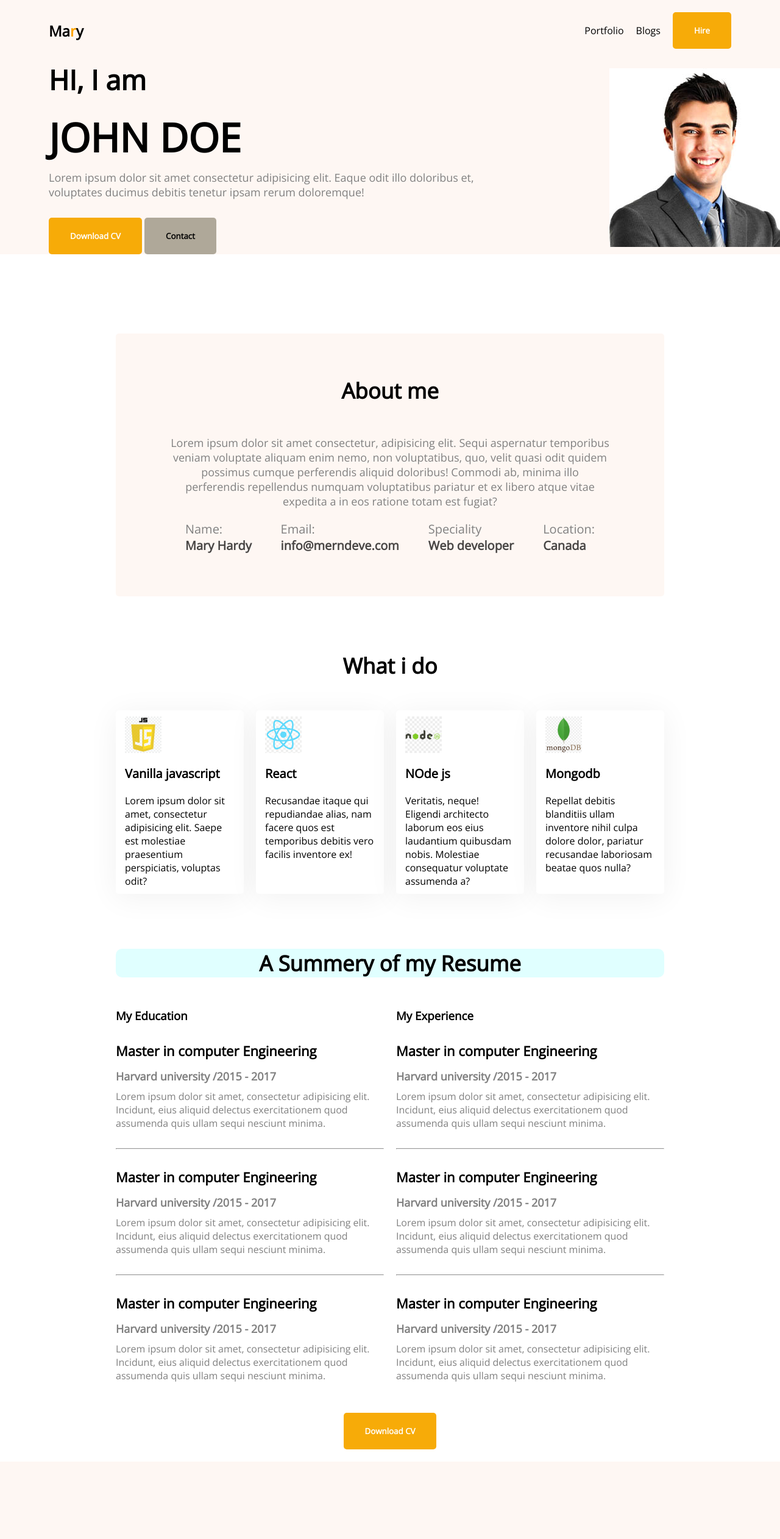
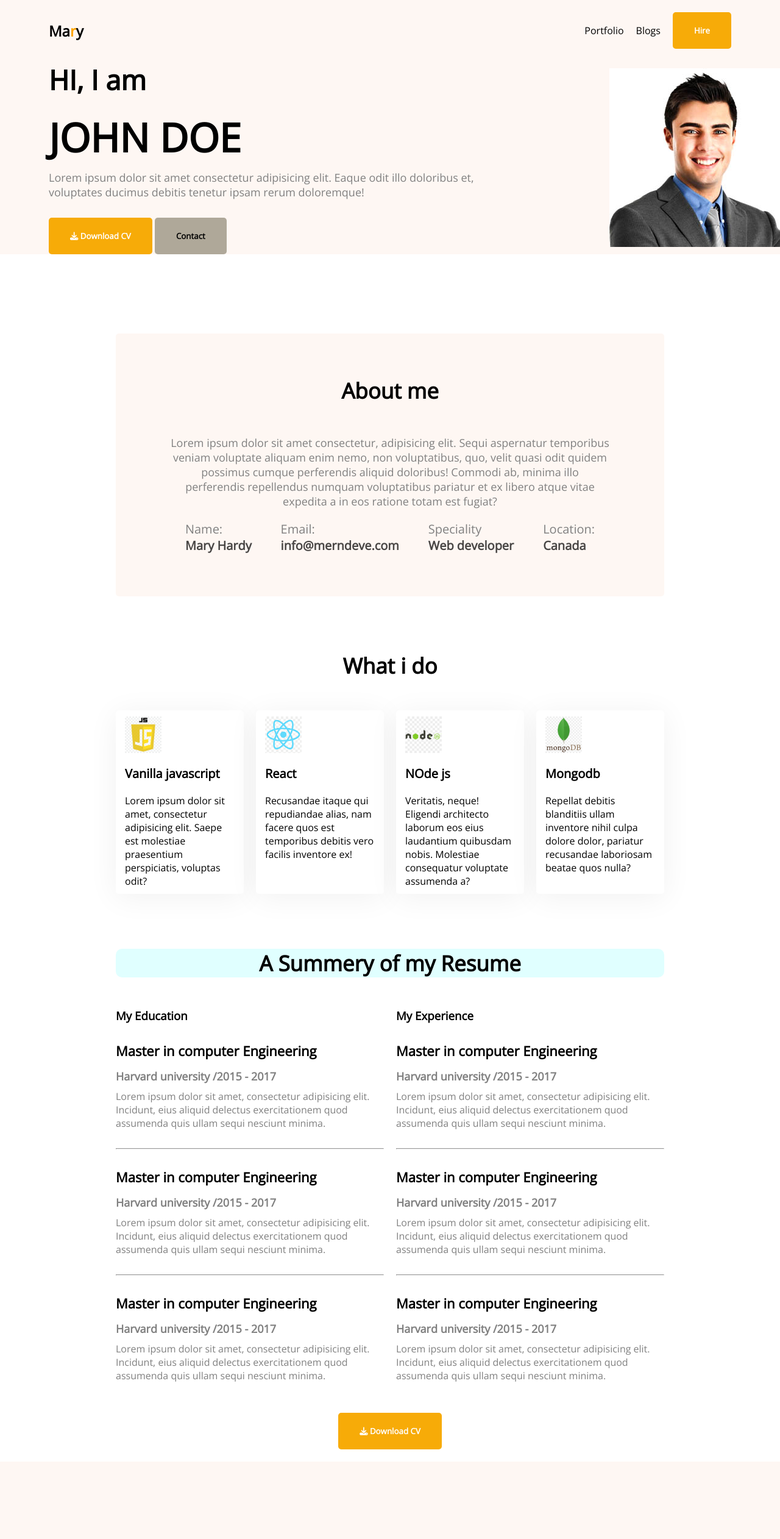
Before and after one commit to merndeveloperdhk/assignment1, a plain HTML site: page index.html in a window 1280 px wide. Shown: the top 2524 px of the page at 61% size. Drawn offline with nearby package versions, Linux system fonts and the light colour scheme.

Commit message:
font awesome

```diff
--- a/index.html
+++ b/index.html
@@ -6,6 +6,8 @@
     <meta name="viewport" content="width=device-width, initial-scale=1.0">
     <!-- google fonts -->
     <link rel="preconnect" href="https://fonts.googleapis.com"><link rel="preconnect" href="https://fonts.gstatic.com" crossorigin><link href="https://fonts.googleapis.com/css2?family=Open+Sans&display=swap" rel="stylesheet">
+    <!-- font awesome -->
+    <link rel="stylesheet" href="https://cdnjs.cloudflare.com/ajax/libs/font-awesome/6.2.1/css/all.min.css">
 
     <!-- Default css -->
     <link rel="stylesheet" href="Css/style.css">
@@ -27,7 +29,7 @@
                 <h3>HI, I am</h3>
                 <h1>JOHN DOE</h1>
                 <p>Lorem ipsum dolor sit amet consectetur adipisicing elit. Eaque odit illo doloribus et, voluptates ducimus debitis tenetur ipsam rerum doloremque!</p>
-                <button class="btn-primary">Download CV</button>
+                <button class="btn-primary"> <i class="fa-solid fa-download"></i> Download CV</button>
                 <button class="btn-secondary">Contact</button>
             </div>
             <img src="images/team-pic2.jpg" alt="">
@@ -141,7 +143,7 @@
                 </div>
             </div>
             <div class="resume-btn">
-                <button class="btn-primary">Download CV</button>
+                <button class="btn-primary"> <i class="fa-solid fa-download"></i> Download CV</button>
             </div>
         </section>
         <!-- Contact section -->
```
